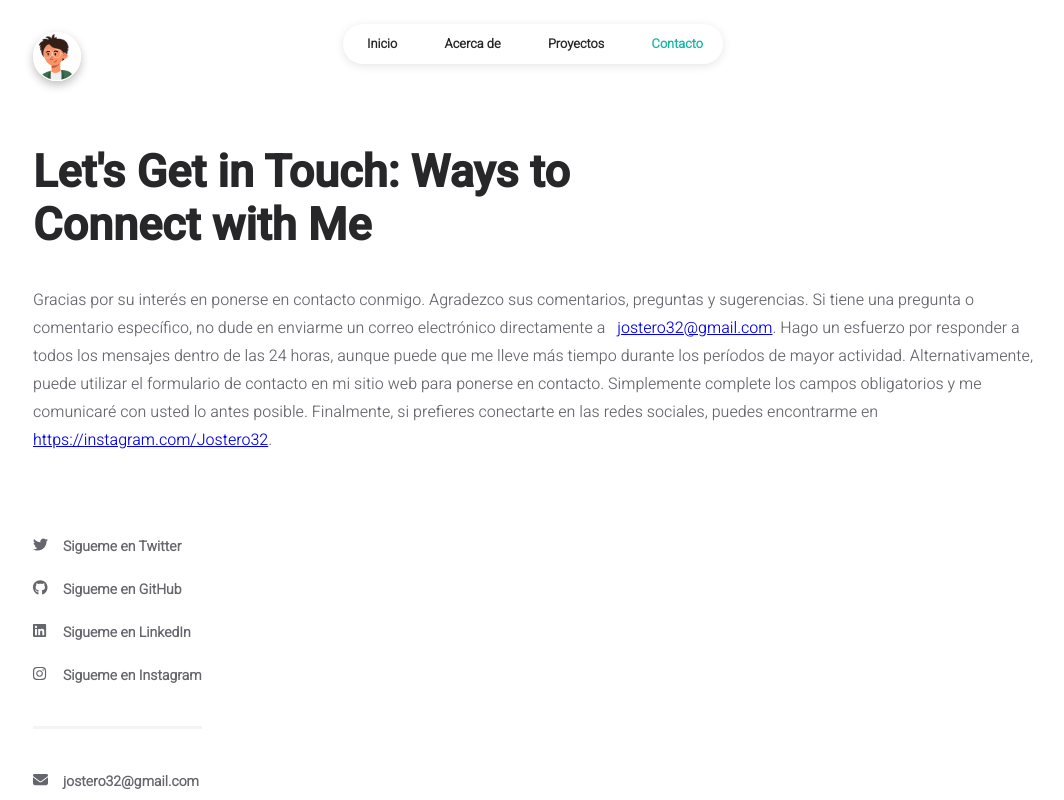
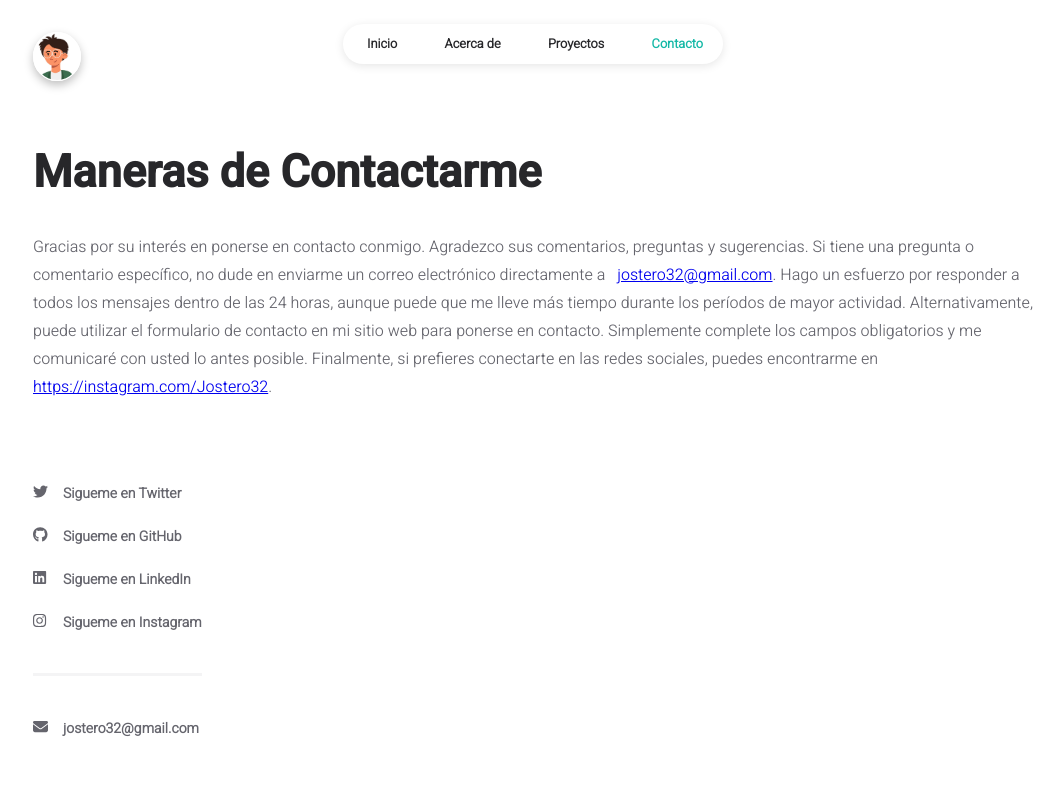
Before and after one commit to Jostero32/PaginaPortafolio, a React (Create React App) app: page /contact in a window 1280 px wide. Shown: the top 800 px of the page, without its empty margins (107-1171 px from the left). Built offline with nearby package versions, Linux system fonts and the light colour scheme.

Commit message:
Se modifico la informacion de contacto

```diff
--- a/src/pages/contact.jsx
+++ b/src/pages/contact.jsx
@@ -40,7 +40,7 @@ const Contact = () => {
 
 					<div className="contact-container">
 						<div className="title contact-title">
-							Let's Get in Touch: Ways to Connect with Me
+							Maneras de Contactarme
 						</div>
 
 						<div className="subtitle contact-subtitle">
```
